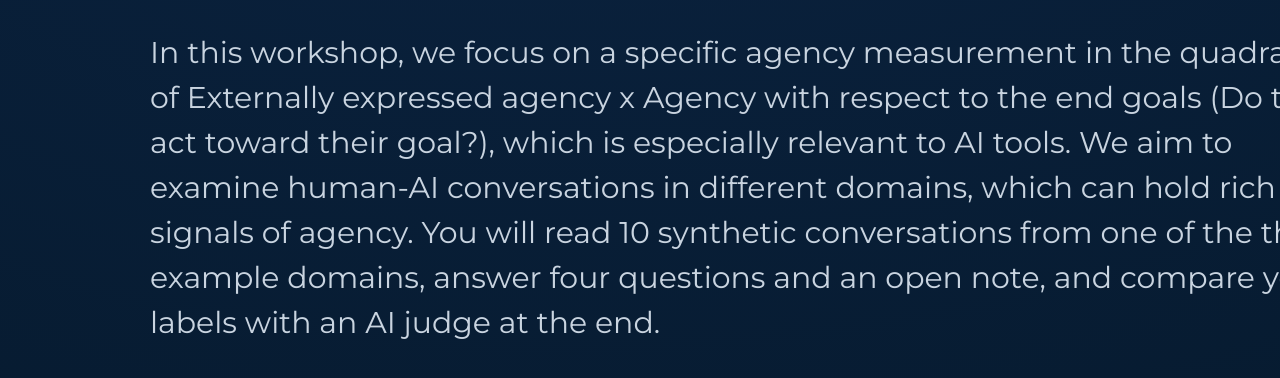
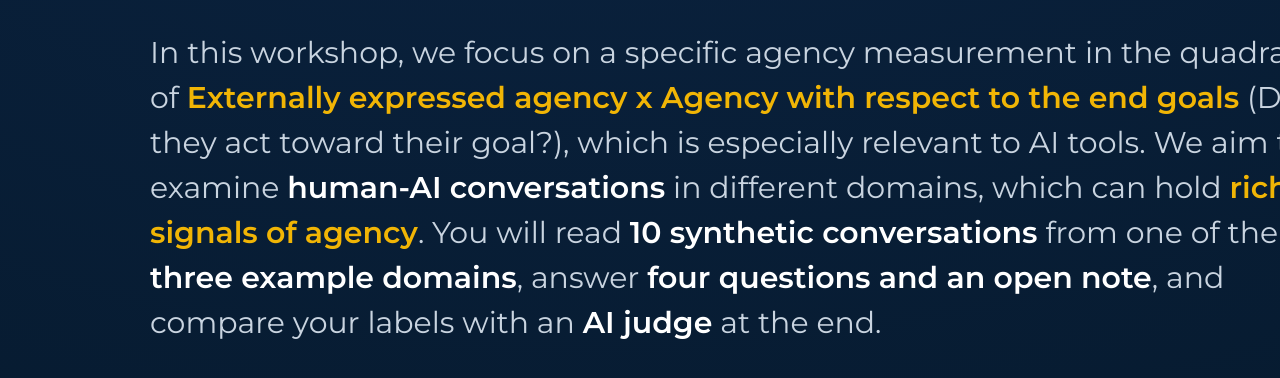
Before and after one commit to agency-fund/taf-nairobi-agency-measurement-slides, a website: page slides/08-divider.html in a window 1280 px wide. Shown: the part 546-924 px from the top of the page. Drawn offline with Linux system fonts and the light colour scheme.

Commit message:
update content

```diff
--- a/slides/08-divider.html
+++ b/slides/08-divider.html
@@ -16,6 +16,8 @@
     letter-spacing: -0.02em; color: var(--white); max-width: 1500px; }
   .assertion .accent { color: var(--gold); }
   .d-sub { margin: 40px 0 0; font-size: 30px; font-weight: 400; line-height: 1.5; color: #C9D4E0; max-width: 1200px; }
+  .d-sub .hl { color: var(--gold); font-weight: 600; }
+  .d-sub .em { color: var(--white); font-weight: 600; }
 </style>
 </head>
 <body class="dark">
@@ -25,7 +27,7 @@
     </div>
     <p class="d-eyebrow" data-reveal>Part 2 &middot; Workshop</p>
     <h1 class="assertion" data-reveal="scale">Can you identify signals of agency <span class="accent">in human-AI conversations</span>?</h1>
-    <p class="d-sub" data-reveal>In this workshop, we focus on a specific agency measurement in the quadrant of Externally expressed agency x Agency with respect to the end goals (Do they act toward their goal?), which is especially relevant to AI tools. We aim to examine human-AI conversations in different domains, which can hold rich signals of agency. You will read 10 synthetic conversations from one of the three example domains, answer four questions and an open note, and compare your labels with an AI judge at the end.</p>
+    <p class="d-sub" data-reveal>In this workshop, we focus on a specific agency measurement in the quadrant of <span class="hl">Externally expressed agency x Agency with respect to the end goals</span> (Do they act toward their goal?), which is especially relevant to AI tools. We aim to examine <span class="em">human-AI conversations</span> in different domains, which can hold <span class="hl">rich signals of agency</span>. You will read <span class="em">10 synthetic conversations</span> from one of the <span class="em">three example domains</span>, answer <span class="em">four questions and an open note</span>, and compare your labels with an <span class="em">AI judge</span> at the end.</p>
   </div>
 <script src="shared/anim.js"></script>
 <script>
```
Also changed, not shown: slides/01-cover.html (+3 -3 lines).
